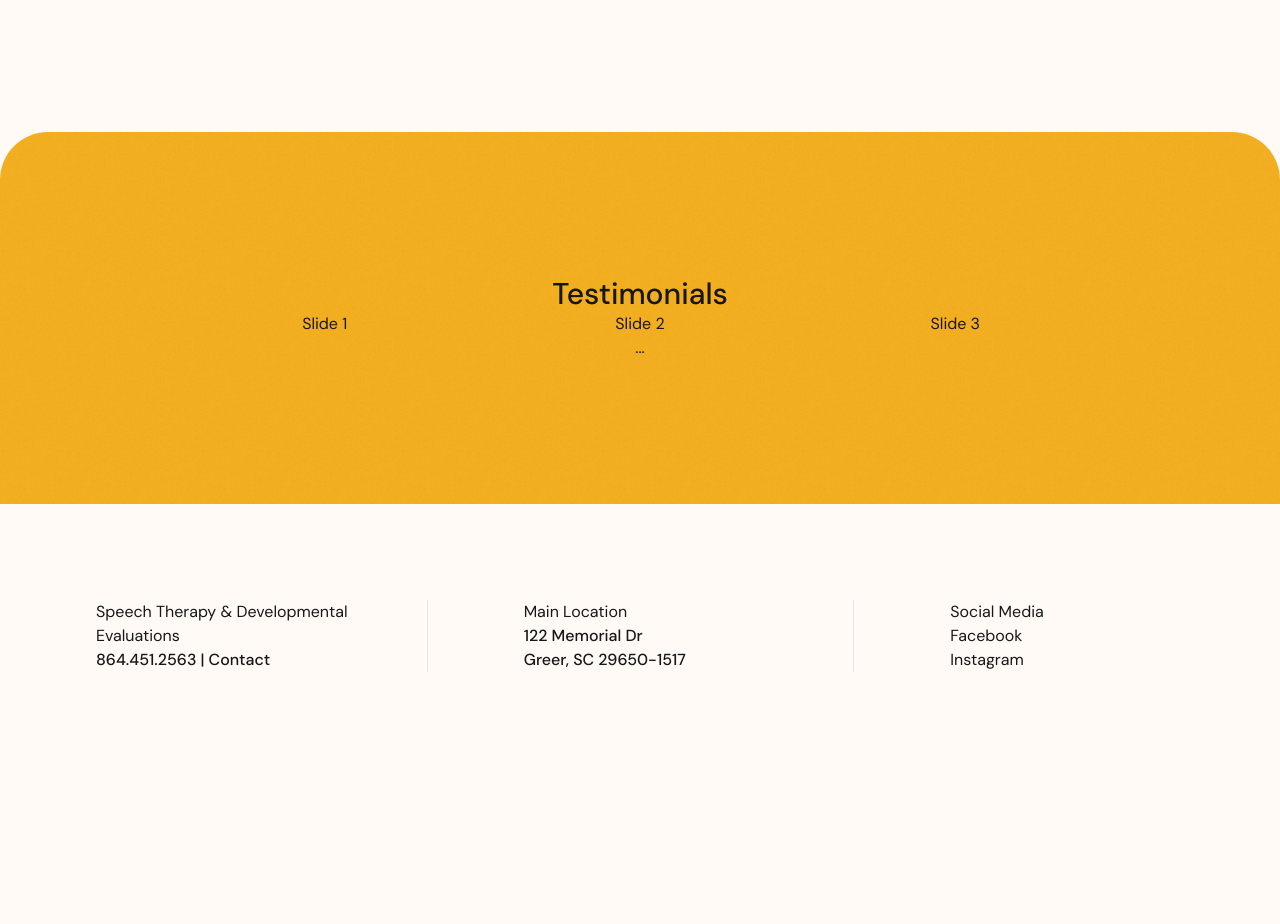
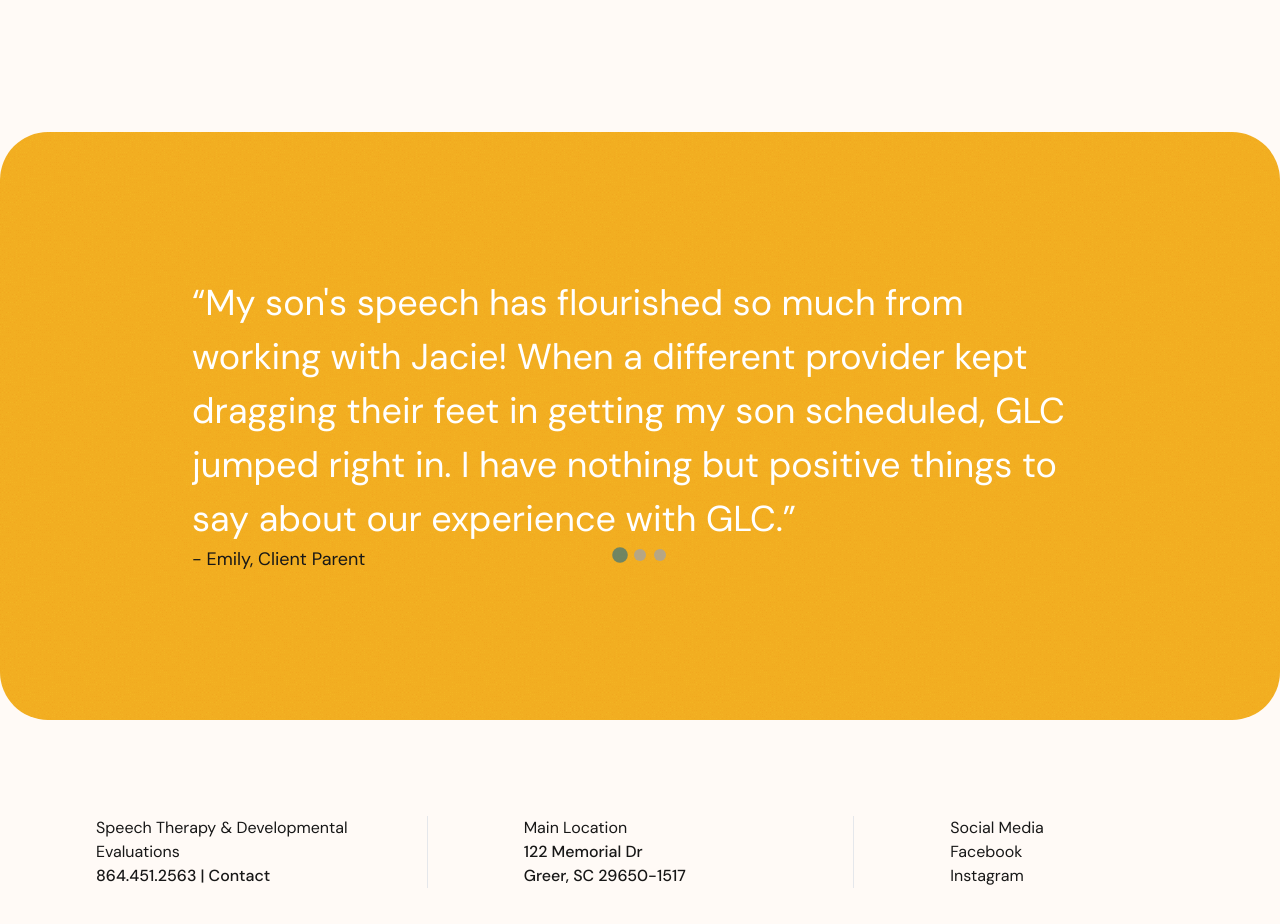
Before and after one commit to michaelbiggers/glc, a Next.js app in the folder glc-app/: page / in a window 1280 px wide. Shown: the part 2480-3404 px from the top of the page. Before the commit the page ends 3248 px from the top, so only its background shows below. Built offline with nearby package versions, Linux system fonts and the light colour scheme.

Commit message:
feat: Testimonials section

```diff
--- /dev/null
+++ b/glc-app/app/components/Testimonials.module.css
@@ -0,0 +1,10 @@
+.testimonial {
+  display:block;
+  font-size:36px;
+  max-width: 50em;
+  color:white;
+}
+.attribution {
+  font-size:18px;
+
+}
--- a/glc-app/app/components/Testimonials.tsx
+++ b/glc-app/app/components/Testimonials.tsx
@@ -1,22 +1,54 @@
+'use client';
 import { Swiper, SwiperSlide } from 'swiper/react';
 import 'swiper/css';
-
+import 'swiper/css/pagination';
+import styles from './Testimonials.module.css'
+import { Pagination } from 'swiper/modules';
 const Testimonials = () => {
   return (
-    <div className="testimonials py-36 px-48 bg-[#f2ae21] rounded-t-[48px] bg-grain bg-blend-overlay">
-      <div className="callout__text-container text-center">
-        <p className="text-3xl">Testimonials</p>
+    <div className="testimonials py-36 px-48 bg-[#f2ae21] rounded-[48px] bg-grain bg-blend-overlay">
+      <div className="testimonials__text-container ">
         <Swiper
           spaceBetween={50}
-          slidesPerView={3}
+          slidesPerView={1}
           onSlideChange={() => console.log('slide change')}
           onSwiper={(swiper: any) => console.log(swiper)}
+          pagination={{
+            clickable: true,
+            renderBullet: function (index, className) {
+              return '<span class="' + className + '"></span>';
+            },
+          }}
+          modules={[Pagination]}
+          className="min-h-[300px]"
         >
-          <SwiperSlide>Slide 1</SwiperSlide>
-          <SwiperSlide>Slide 2</SwiperSlide>
-          <SwiperSlide>Slide 3</SwiperSlide>
-          <SwiperSlide>Slide 4</SwiperSlide>
-          ...
+          <SwiperSlide>
+            <blockquote className={styles.testimonial}>“My son's speech has flourished so much from working with Jacie! When a different provider kept dragging their feet in getting my son scheduled, GLC jumped right in. I have nothing but positive things to say about our experience with GLC.”</blockquote>
+            <span className={styles.attribution}>- Emily, Client Parent</span>
+          </SwiperSlide>
+          <SwiperSlide>
+            <blockquote className={styles.testimonial}>“Jacie is a phenomenal speech therapist! Our son absolutely loves his time there. Highly recommend Jacie and Greenville Collective Learning.”</blockquote>
+            <span className={styles.attribution}>- Amanda, Client Parent</span>
+          </SwiperSlide>
+          <SwiperSlide>
+            <blockquote className={styles.testimonial}>“Sunny was wonderful with our son. She made us feel comfortable during the evaluation, and she was kind and comforting at our follow-up when we were given a diagnosis. That was one of the hardest days of our lives, but I’ll never forget her compassion. ”</blockquote>
+            <span className={styles.attribution}>- Bridget, Client Parent</span>
+          </SwiperSlide>
+          <style jsx>{`
+            :global(.swiper-pagination-bullet) {
+              width: 12px !important;
+              height: 12px !important;
+              background-color: #9ca3af !important; /* Tailwind gray-400 */
+              opacity: 0.7 !important;
+              transition: all 0.3s ease-in-out;
+            }
+
+            :global(.swiper-pagination-bullet-active) {
+              background-color: #39747f !important; /* Tailwind blue-500 */
+              transform: scale(1.3) !important;
+            }
+          `}
+          </style>
         </Swiper>
       </div>
 
```
